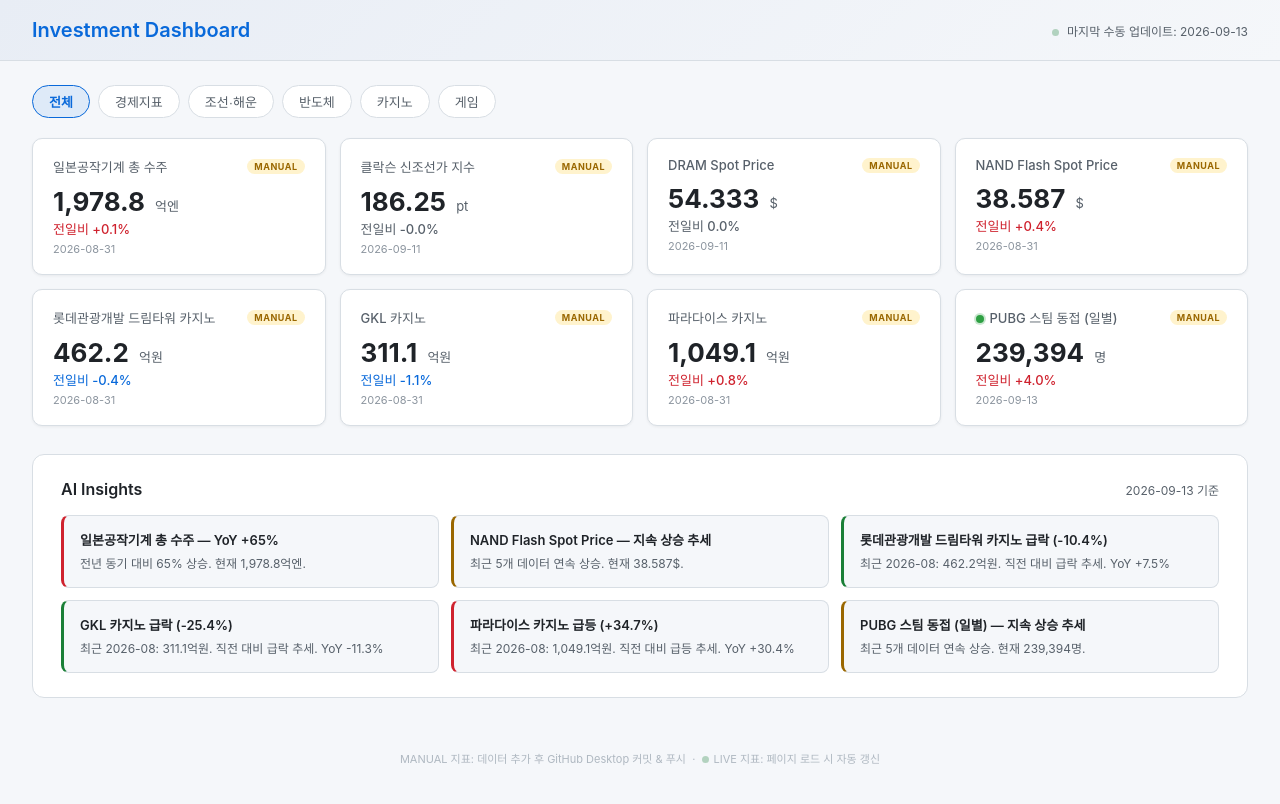
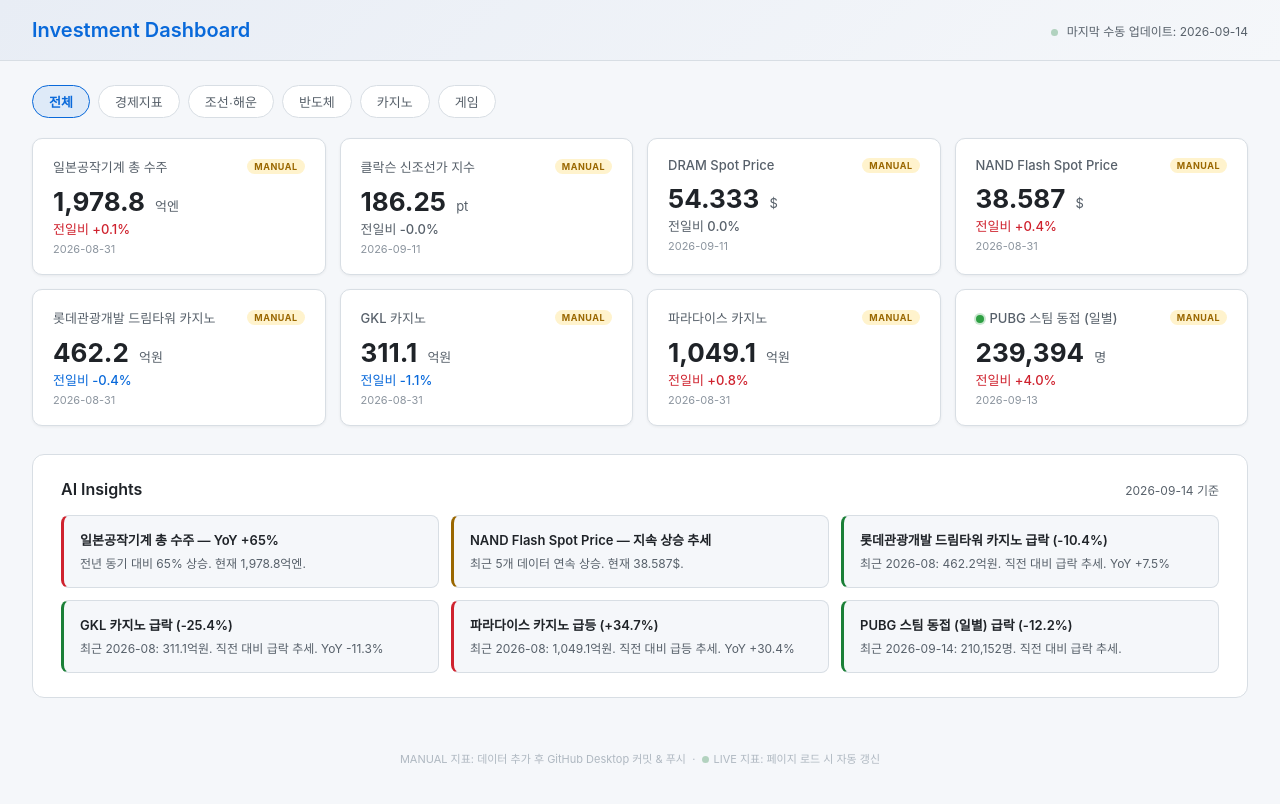
Before and after one commit to whysosary-dot/invest-index, a plain HTML site: page index.html in a window 1280 px wide. Drawn offline with nearby package versions, Linux system fonts and the light colour scheme.

Commit message:
일일 데이터 업데이트 2026-09-14 (pubg)

```diff
--- a/index.html
+++ b/index.html
@@ -404,7 +404,7 @@
 // ║                                                                ║
 // ╚══════════════════════════════════════════════════════════════════╝
 
-const DATA_UPDATED = "2026-09-13";
+const DATA_UPDATED = "2026-09-14";
 
 // ─── 지표 등록 시스템 ───
 // 새 지표를 추가하려면 INDICATORS 배열에 객체를 추가하세요.
@@ -1795,6 +1795,7 @@
             { label: "2026-09-11", value: 202905, note: "스팀 동접 스냅샷 (05:00 KST)" },
             { label: "2026-09-12", value: 230281, note: "스팀 동접 스냅샷 (05:00 KST)" },
             { label: "2026-09-13", value: 239394, note: "스팀 동접 스냅샷 (05:00 KST)" },
+            { label: "2026-09-14", value: 210152, note: "스팀 동접 스냅샷 (05:00 KST)" },
             // ↑ 새 데이터를 여기에 추가
         ],
         tableHeaders: ["월", "피크 동접", "전월비", "출처"],
```
